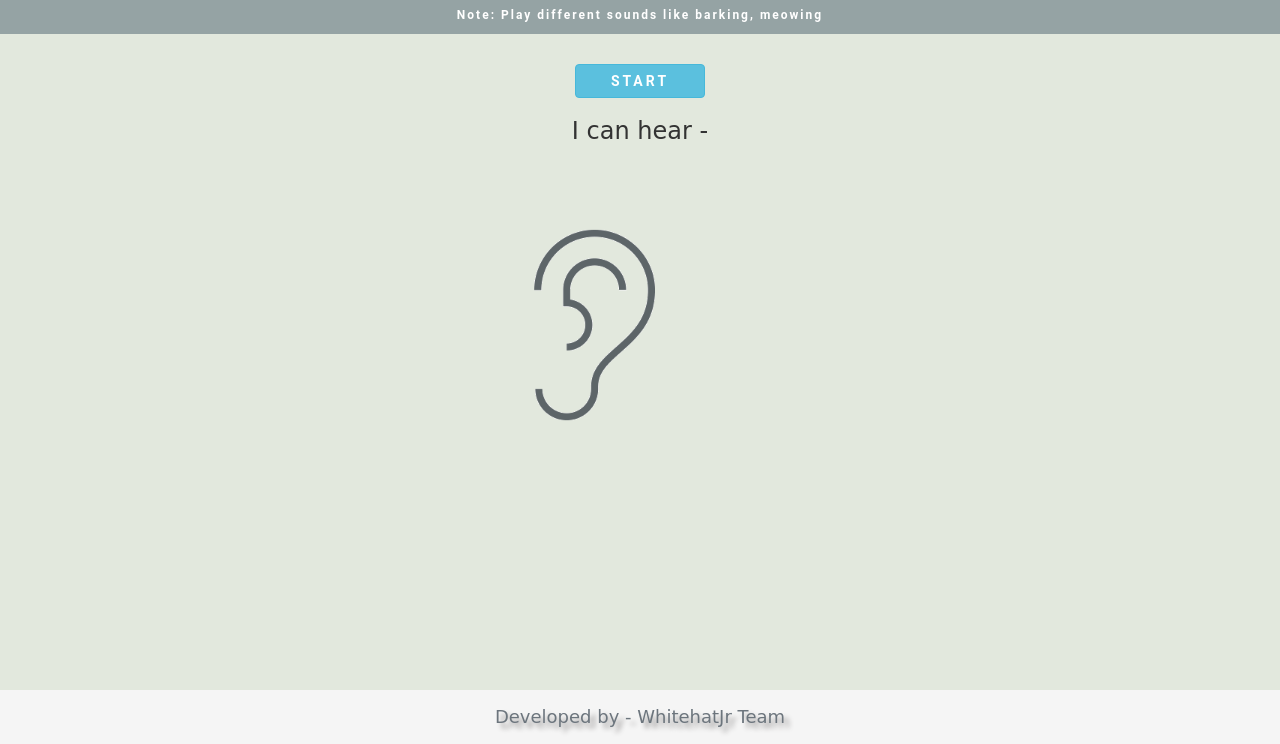
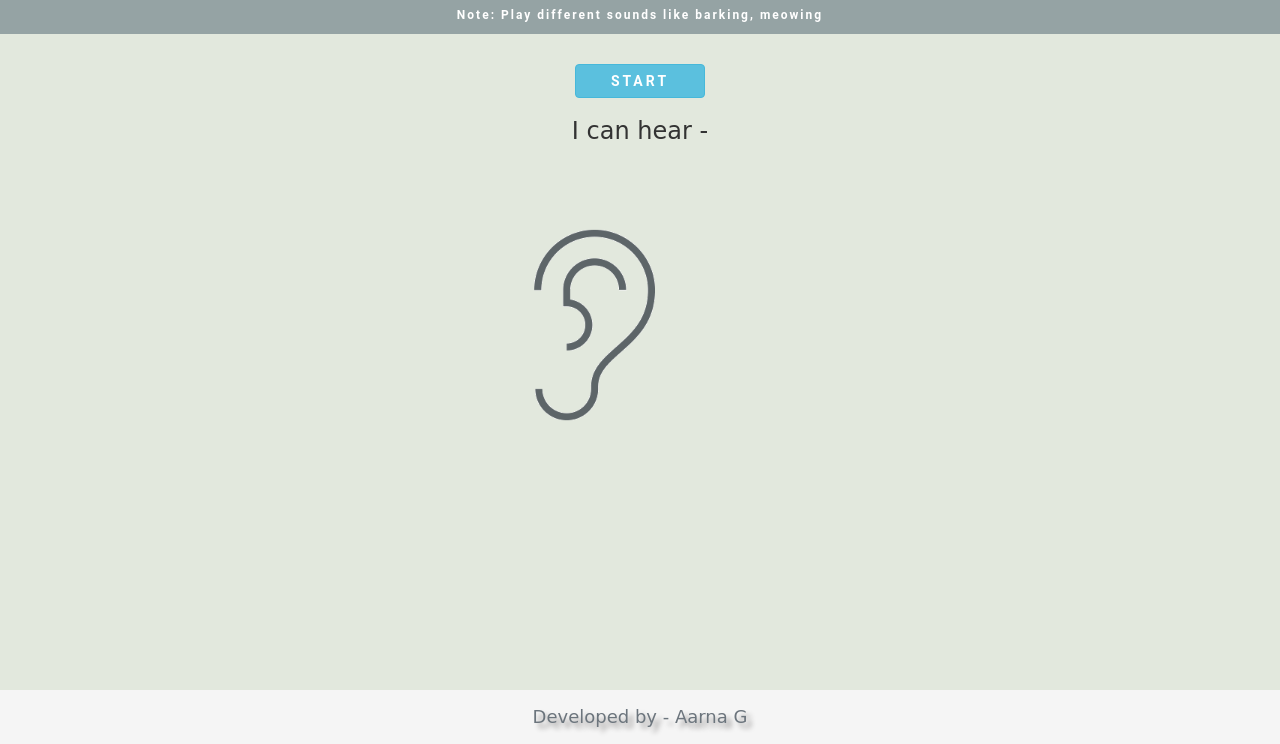
Before and after one commit to itsme-aarnaaa/VoiceRecognition, a plain HTML site: page index.html in a window 1280 px wide. Shown: the part 56-800 px from the top of the page. Drawn offline with nearby package versions, Linux system fonts and the light colour scheme; a web font is replaced by a local one.

Commit message:
Update index.html

```diff
--- a/index.html
+++ b/index.html
@@ -27,7 +27,7 @@
       </center>
       </div>
       <div class="col-xs-12 copy_right_footer">
-        Developed by - WhitehatJr Team
+        Developed by - Aarna G
       </div>
 <script src="main.js"></script>
   </body>
```
